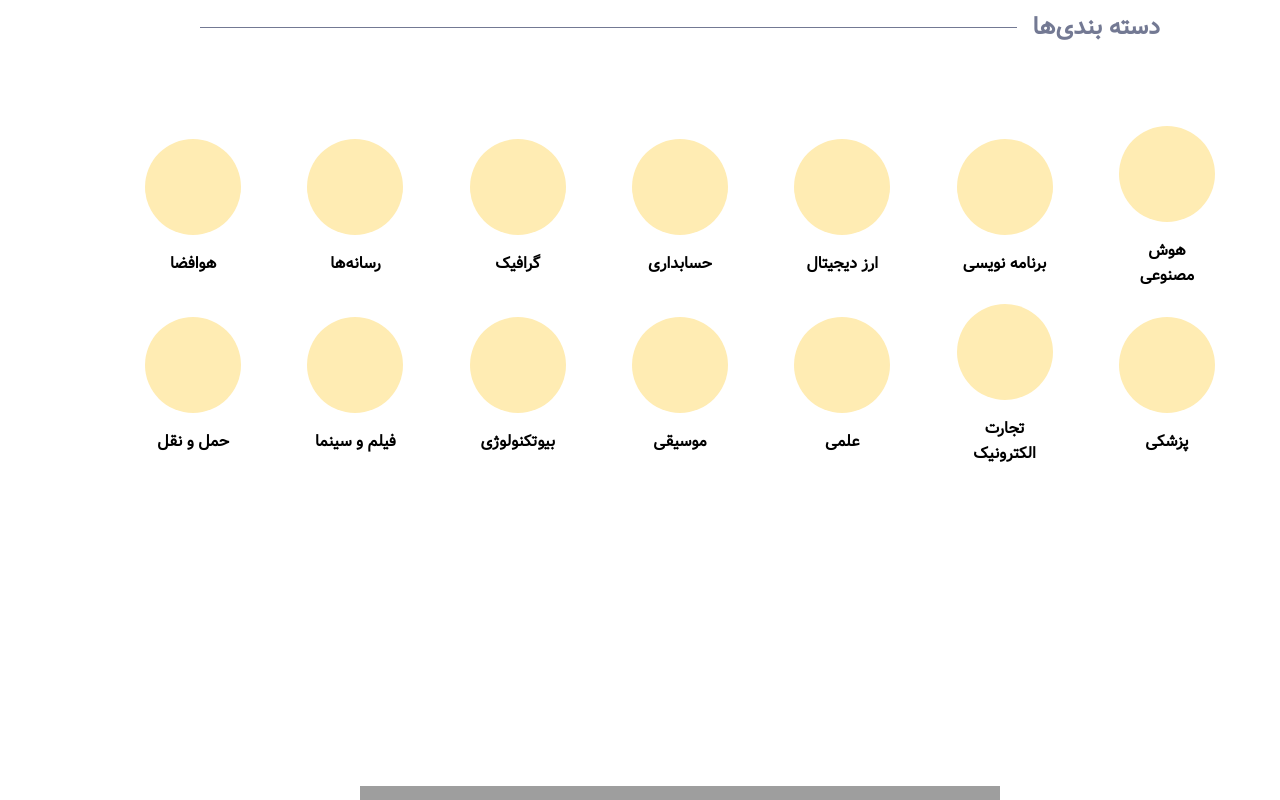
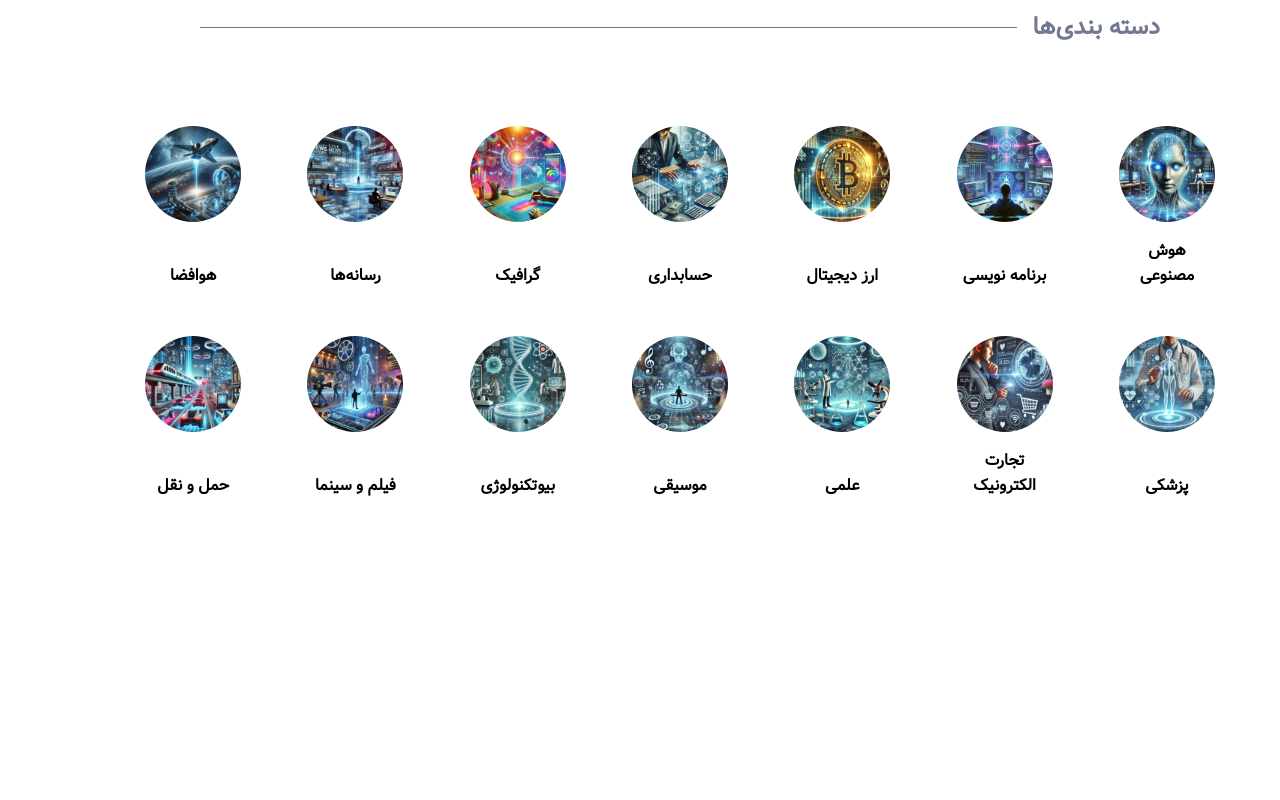
Before and after one commit to HamidRahmanii/Concepto, a plain HTML site: page index.html in a window 1280 px wide. Shown: the part 1840-2640 px from the top of the page. Drawn offline with Linux system fonts and the light colour scheme; grey boxes are pictures that could not be loaded; a web font is replaced by a local one.

Commit message:
add images and fix wrap bugs

```diff
--- a/index.html
+++ b/index.html
@@ -114,36 +114,6 @@
           </div>
         </div>
       </div>
-
-      <!--  <div class="connection"></div>
-      <div class="connector connector1">
-        <div class="connector-background"></div>
-        <div class="connector-face">
-          <div class="connector-info"></div>
-          <div class="logo-box"></div>
-          <div class="connector-buttons">
-            <button class="message-button"></button>
-            <button class="call-button"></button>
-      <div class="connector connector2">
-        <div class="connector-background"></div>
-        <div class="connector-face">
-          <div class="connector-info">
-          </div>
-          <div class="logo-box"></div>
-          <div class="connector-buttons">
-            <button class="message-button"></button>
-            <button class="call-button"></button>
-      <div class="connector connector1">
-        <div class="connector-background"></div>
-        <div class="connector-face">
-          <div class="connector-info"></div>
-          <div class="logo-box"></div>
-          <div class="connector-buttons">
-            <button class="message-button"></button>
-            <button class="call-button"></button>
-          </div>
-        </div>
-      </div> -->
     </section>
     <section class="category-section">
       <div class="category">
@@ -153,59 +123,104 @@
         </div>
         <div class="category-options">
           <div class="option option1">
-            <div class="circle circle1"></div>
+            <img class="category-images" src="./assets/images/AI.webp" alt="" />
             <h1>هوش مصنوعی</h1>
           </div>
           <div class="option option2">
-            <div class="circle circle2"></div>
+            <img class="category-images" src="./assets/images/programming.webp""
+            />
             <h1>برنامه نویسی</h1>
           </div>
           <div class="option option3">
-            <div class="circle circle3"></div>
+            <img
+              class="category-images"
+              src="./assets/images/digital-currency.webp"
+              alt=""
+            />
             <h1>ارز دیجیتال</h1>
           </div>
           <div class="option option4">
-            <div class="circle circle4"></div>
+            <img
+              class="category-images"
+              src="./assets/images/accounting.webp"
+              alt=""
+            />
             <h1>حسابداری</h1>
           </div>
           <div class="option option5">
-            <div class="circle circle5"></div>
+            <img
+              class="category-images"
+              src="./assets/images/graphics.webp"
+              alt=""
+            />
             <h1>گرافیک</h1>
           </div>
           <div class="option option6">
-            <div class="circle circle6"></div>
+            <img
+              class="category-images"
+              src="./assets/images/media.webp"
+              alt=""
+            />
             <h1>رسانه‌ها</h1>
           </div>
           <div class="option option7">
-            <div class="circle circle7"></div>
+            <img
+              class="category-images"
+              src="./assets/images/aerospace.webp"
+              alt=""
+            />
             <h1>هوافضا</h1>
           </div>
           <div class="option option8">
-            <div class="circle circle8"></div>
+            <img
+              class="category-images"
+              src="./assets/images/medicine.webp"
+              alt=""
+            />
             <h1>پزشکی</h1>
           </div>
           <div class="option option9">
-            <div class="circle circle9"></div>
+            <img
+              class="category-images"
+              src="./assets/images/electronic-commerce.webp"
+              alt=""
+            />
             <h1>تجارت الکترونیک</h1>
           </div>
           <div class="option option10">
-            <div class="circle circle10"></div>
+            <img
+              class="category-images"
+              src="./assets/images/scientific.webp"
+              alt=""
+            />
             <h1>علمی</h1>
           </div>
           <div class="option option11">
-            <div class="circle circle11"></div>
+            <img
+              class="category-images"
+              src="./assets/images/music.webp"
+              alt=""
+            />
             <h1>موسیقی</h1>
           </div>
           <div class="option option12">
-            <div class="circle circle12"></div>
+            <img
+              class="category-images"
+              src="./assets/images/biotechnology.webp"
+              alt=""
+            />
             <h1>بیوتکنولوژی</h1>
           </div>
           <div class="option option13">
-            <div class="circle circle13"></div>
+            <img class="category-images" src="./assets/images/cinema.webp" />
             <h1>فیلم و سینما</h1>
           </div>
           <div class="option option14">
-            <div class="circle circle14"></div>
+            <img
+              class="category-images"
+              src="./assets/images/transportation.webp"
+              alt=""
+            />
             <h1>حمل و نقل</h1>
           </div>
         </div>
--- a/styles/style.css
+++ b/styles/style.css
@@ -7,7 +7,9 @@
   padding: 0;
   box-sizing: border-box;
 }
-
+button {
+  cursor: pointer;
+}
 input {
   outline: none;
 }
@@ -202,6 +204,11 @@ header .nav-bar ul li {
 .connection-section {
   padding: 1rem 5rem;
 }
+.category-images {
+  width: 6rem;
+  height: 6rem;
+  border-radius: 50%;
+}
 .connection-section .connection {
   padding-bottom: 10rem;
   display: flex;
@@ -257,7 +264,7 @@ header .nav-bar ul li {
 .category-section .category .category-options {
   display: grid;
   grid-template-columns: repeat(7, 1fr);
-  gap: 1rem;
+  gap: 3rem 1rem;
 }
 .category-section .category .category-options .option {
   place-self: center;
@@ -266,7 +273,7 @@ header .nav-bar ul li {
   align-items: center;
   flex-direction: column;
   max-width: 6rem;
-  justify-content: center;
+  justify-content: space-between;
   height: 100%;
 }
 .category-section .category .category-options .option .circle {
@@ -308,9 +315,9 @@ header .nav-bar ul li {
 .favorite-section .favorite .favorite-cards {
   display: flex;
   justify-content: space-between;
-  align-items: flex-start;
   padding: 0 10rem;
   transform: translateY(-5rem);
+  flex-wrap: wrap;
 }
 .favorite-section .favorite .favorite-cards .card {
   background-repeat: no-repeat;
@@ -332,4 +339,19 @@ header .nav-bar ul li {
 }
 .favorite-section .favorite .favorite-cards .card4 {
   background-image: url("/assets/images/alibaba-card.png");
-} /*# sourceMappingURL=style.css.map */
+}
+
+@media screen and (max-width: 900px) {
+  .category-section .category .category-options {
+    display: grid;
+    grid-template-columns: repeat(4, 1fr);
+    gap: 3rem 1rem;
+  }
+}
+@media screen and (max-width: 600px) {
+  .category-section .category .category-options {
+    display: grid;
+    grid-template-columns: repeat(3, 1fr);
+    gap: 3rem 1rem;
+  }
+}
```
Also changed, not shown: assets/images/AI.webp (added), assets/images/accounting.webp (added), assets/images/aerospace.webp (added), assets/images/biotechnology.webp (added), assets/images/cinema.webp (added), assets/images/digital-currency.webp (added), assets/images/electronic-commerce.webp (added), assets/images/graphics.webp (added), assets/images/media.webp (added), assets/images/medicine.webp (added), assets/images/music.webp (added), assets/images/programming.webp (added), assets/images/scientific.webp (added), assets/images/transportation.webp (added).
